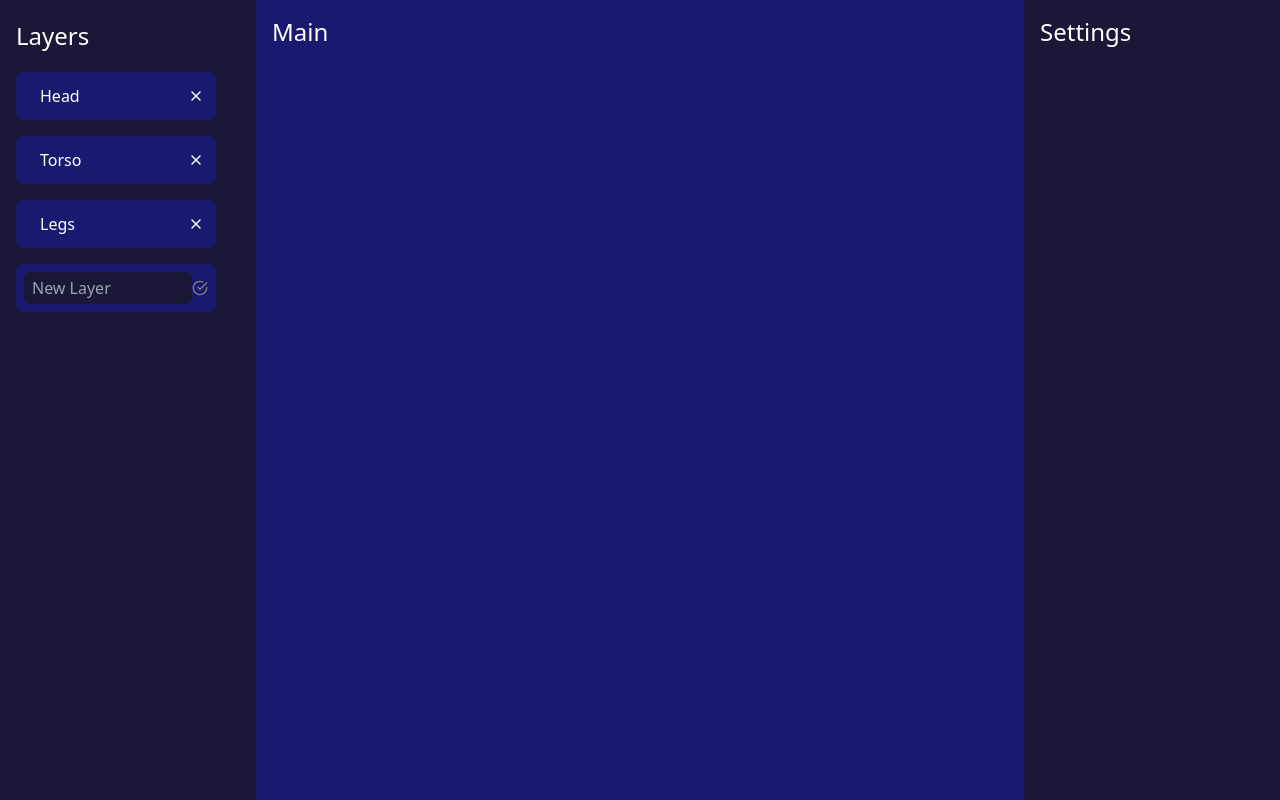
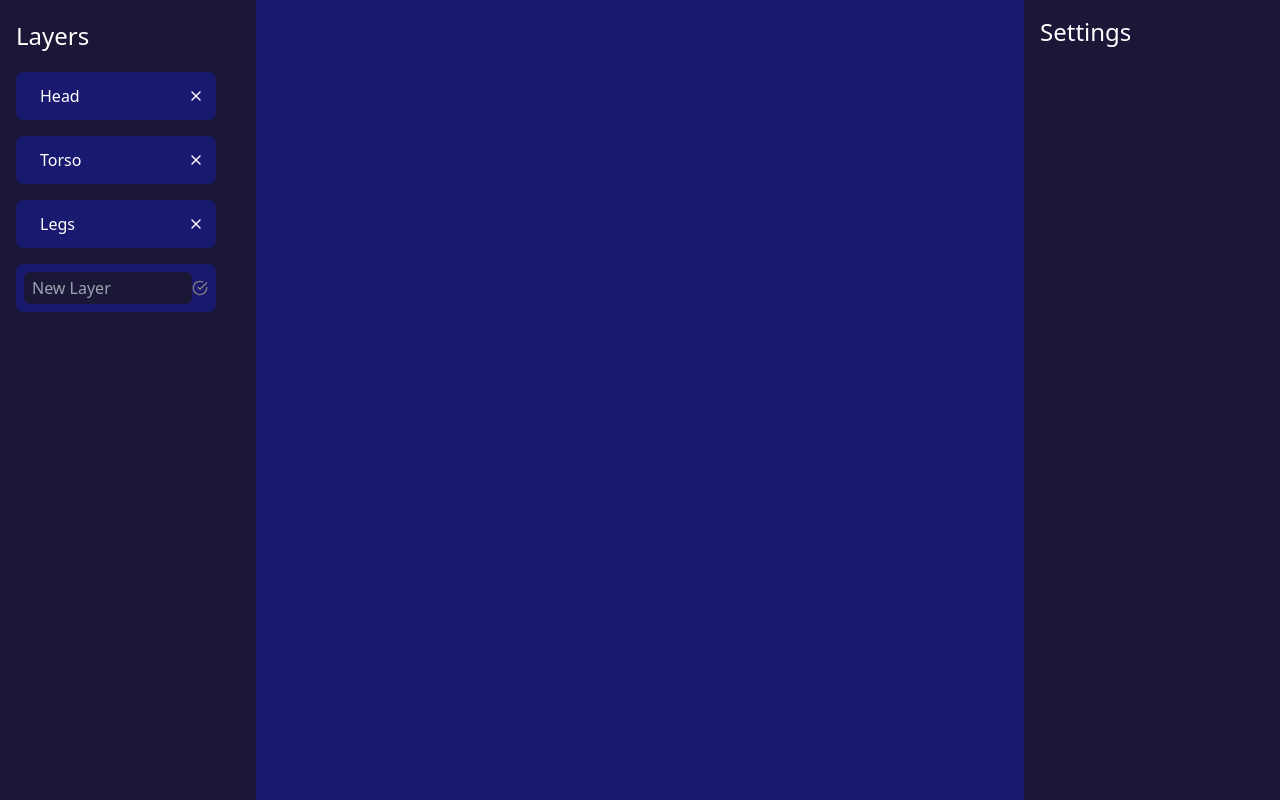
Before and after one commit to AndreiTotoro/artwork-creator, a Next.js app: page / in a window 1280 px wide. Built offline with nearby package versions, Linux system fonts and the light colour scheme.

Commit message:
Passed down currentlayer state from root to main

```diff
--- a/app/Main.js
+++ b/app/Main.js
@@ -1,8 +1,10 @@
 'use client';
 import React from 'react';
 
-export default function Main() {
+export default function Main({ currentLayer }) {
 	return (
-		<div className="h-screen bg-midnight text-white text-2xl p-4">Main</div>
+		<div className="h-screen bg-midnight text-white text-2xl p-4">
+			{currentLayer}
+		</div>
 	);
 }
--- a/app/page.js
+++ b/app/page.js
@@ -25,7 +25,7 @@ export default function Home() {
 				/>
 			</div>
 			<div className="basis-3/5">
-				<Main />
+				<Main currentLayer={currentLayer} />
 			</div>
 			<div className="basis-1/5">
 				<Settings />
```
